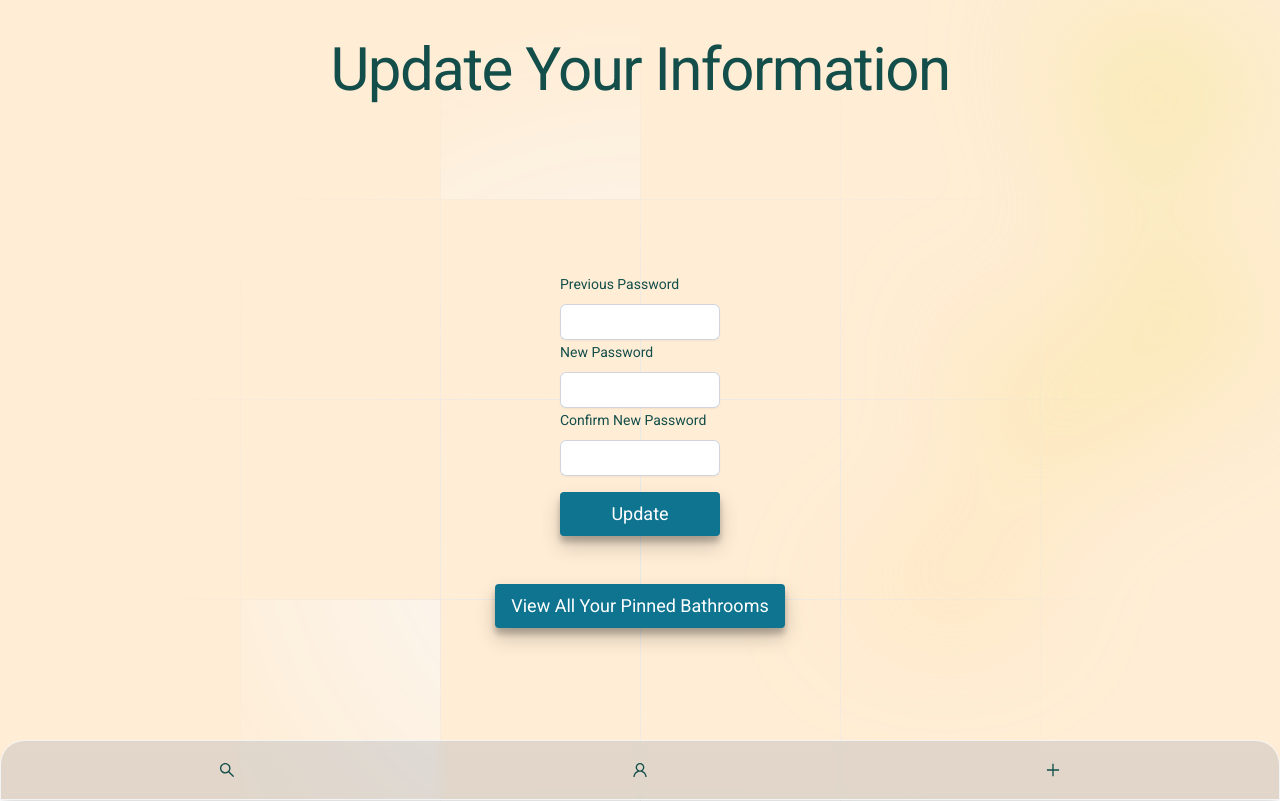
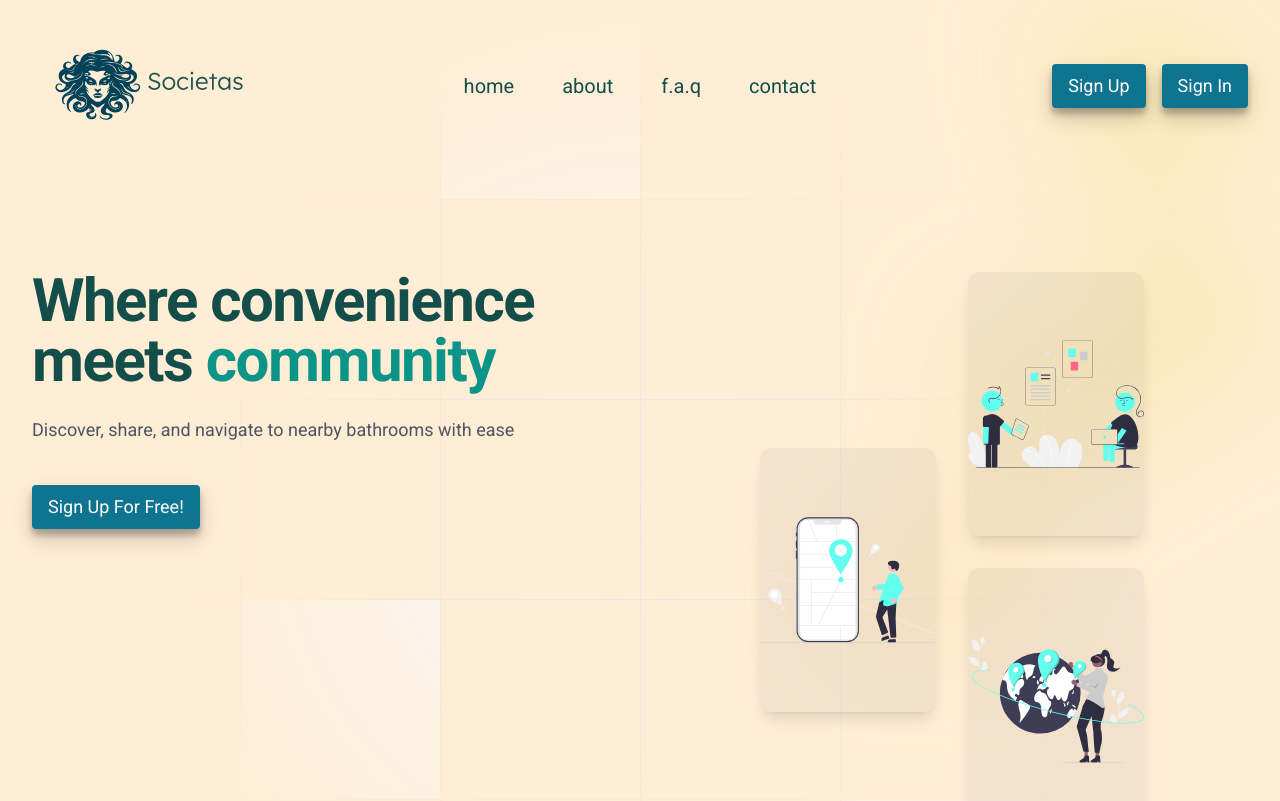
Before and after one commit to hopeVaughn/p2p, a React (Vite) app in the folder apps/client/: page / in a window 1280 px wide. Shown: the top 801 px of the page. Built offline with nearby package versions, Linux system fonts and the light colour scheme.

Commit message:
update dependencies

```diff
--- a/apps/client/src/App.tsx
+++ b/apps/client/src/App.tsx
@@ -1,4 +1,4 @@
-import Landing from "./Pages/Landing"
+import Landing from "./Pages/Landing";
 import Register from "./Pages/Register";
 import Error from "./Pages/Error";
 import PageNotFound from "./Pages/PageNotFound";
@@ -11,14 +11,14 @@ function App() {
 
   return (
     <>
-      {/* <Landing /> */}
+      <Landing />
       {/* <MobileNavbar /> */}
       {/* <FormRowSelect /> */}
       {/* <PageNotFound /> */}
       {/* <Error /> */}
       {/* <Register /> */}
       {/* <Search /> */}
-      <Profile />
+      {/* <Profile /> */}
     </>
   );
 }
--- a/package.json
+++ b/package.json
@@ -1,6 +1,6 @@
 {
   "devDependencies": {
-    "turbo": "^1.10.13"
+    "turbo": "^1.10.14"
   },
   "scripts": {
     "dev": "turbo run dev --no-daemon",
```
Also changed, not shown: apps/client/package.json (+8 -8 lines), 2 other files (tests, documents, lock files or other folders).
